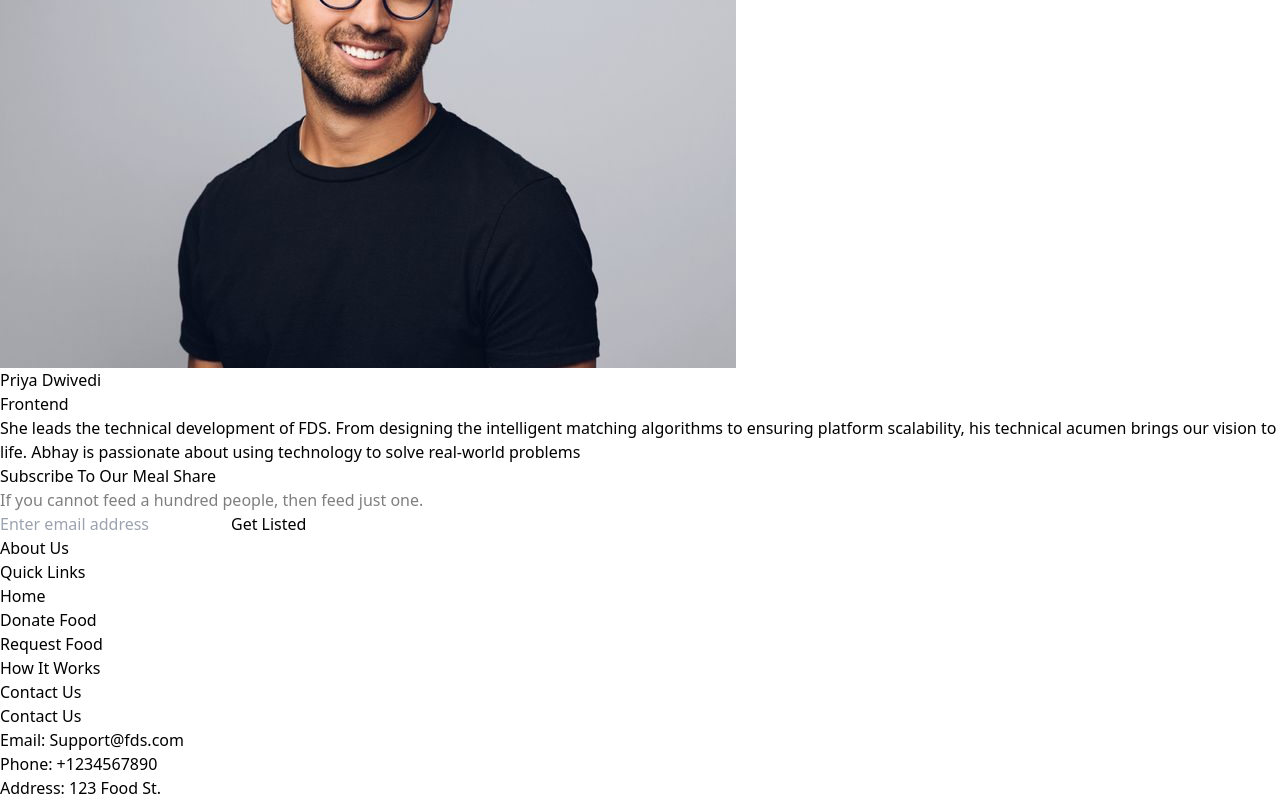
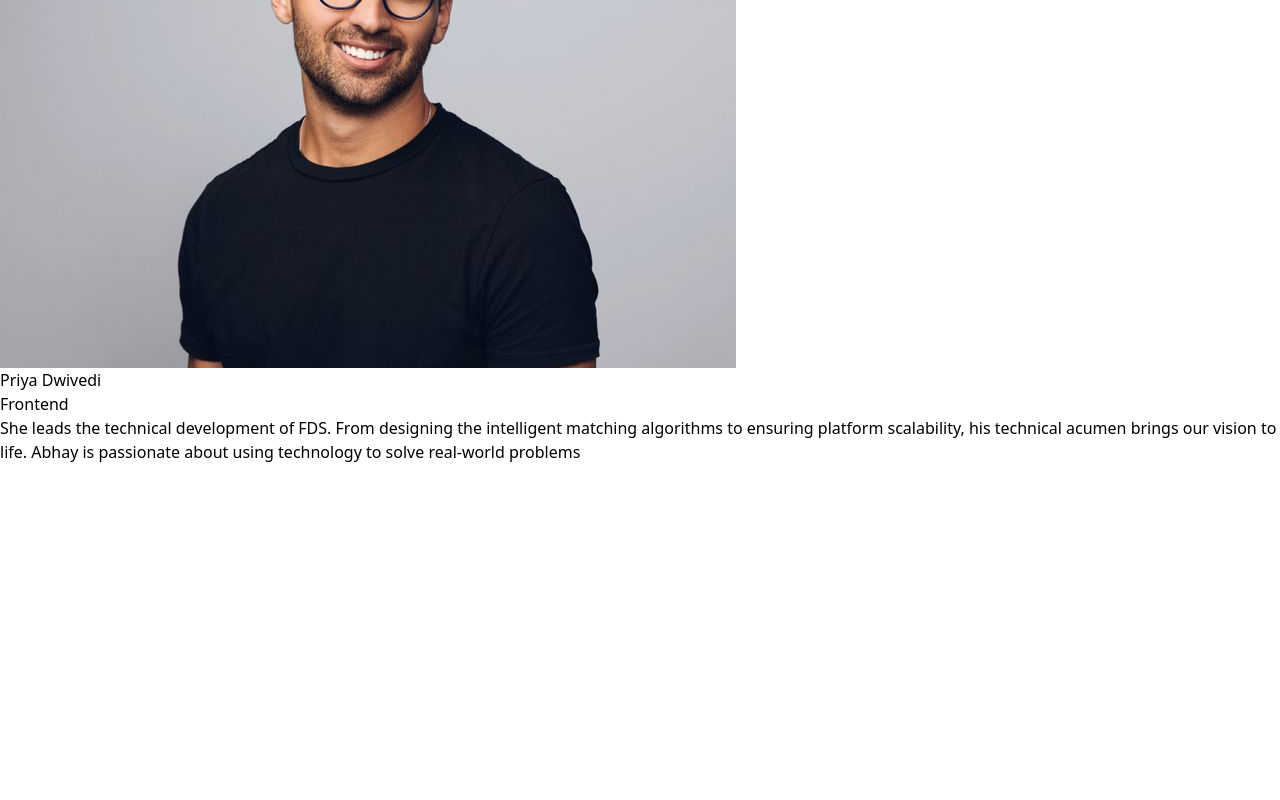
Before and after one commit to Sachin-0099/MealShare, a React (Vite) app: page /About in a window 1280 px wide. Shown: the part 7438-8238 px from the top of the page. After the commit the page ends 7902 px from the top, so only its background shows below. Built offline with nearby package versions, Linux system fonts and the light colour scheme; the HTML template or start-up script is replaced by a standard one.

Commit message:
Revert "Merge pull request #16 from Sachin-0099/feature/sachin"
This reverts commit dbb7b131ef9b1e75d2f32f608c782ee3271984ba, reversing
changes made to 68a03b8e19918e9854854a7fe34469cfeba8819e.

```diff
--- a/package.json
+++ b/package.json
@@ -11,7 +11,6 @@
   },
   "dependencies": {
     "mealshare": "file:",
-    "prop-types": "^15.8.1",
     "react": "^18.3.1",
     "react-dom": "^18.3.1",
     "react-router-dom": "^7.1.1"
--- a/src/components/AboutComponents/Card.jsx
+++ b/src/components/AboutComponents/Card.jsx
@@ -1,5 +1,4 @@
 import React from 'react';
-import PropTypes from 'prop-types';
 
 const Card = ({ image, title, description }) => {
   return (
--- a/src/components/AboutComponents/PeopleCard.jsx
+++ b/src/components/AboutComponents/PeopleCard.jsx
@@ -1,5 +1,4 @@
 import React from 'react';
-import PropTypes from 'prop-types';
 
 const PeopleCard = ({ profileImg, name, title, description }) => {
   return (
--- a/src/components/ServicesComponents/CardServices.jsx
+++ b/src/components/ServicesComponents/CardServices.jsx
@@ -1,5 +1,4 @@
 import React from 'react';
-import PropTypes from 'prop-types';
 import { Link } from 'react-router-dom';
 
 const CardServices = ({ img, title, description, link }) => {
@@ -13,8 +12,8 @@ const CardServices = ({ img, title, description, link }) => {
         padding: '10px',
         textDecoration: 'none', // Ensures no underline for the link
         color: 'inherit', // Keeps text colors from the component
-      }}
-    >
+        }}
+     >
       <div className="absolute -top-[35px]">
         <img
           src={img}
@@ -27,20 +26,10 @@ const CardServices = ({ img, title, description, link }) => {
         <p className="text-sm text-gray-600 mt-2 leading-relaxed h-[8rem] overflow-hidden leading-1">
           {description}
         </p>
+
       </div>
     </Link>
   );
 };
 
-CardServices.propTypes = {
-  img: PropTypes.string.isRequired, // Validates that 'img' is a string and required
-  title: PropTypes.string.isRequired, // Validates that 'title' is a string and required
-  description: PropTypes.string.isRequired, // Validates that 'description' is a string and required
-  link: PropTypes.string, // Validates that 'link' is a string (optional)
-};
-
-CardServices.defaultProps = {
-  link: "https://www.google.com/?client=safari", // Default value for 'link' if not provided
-};
-
 export default CardServices;
--- a/src/pages/About.jsx
+++ b/src/pages/About.jsx
@@ -2,7 +2,6 @@ import React from 'react'
 import Work from '../components/AboutComponents/Work'
 import PeopleSection from '../components/AboutComponents/PeopleSection'
 import AboutUs from '../components/AboutComponents/AboutUs'
-import Footer from '../components/Footer'
 
 const About = () => {
   return (
@@ -10,8 +9,6 @@ const About = () => {
       <AboutUs/>
       <Work/>
   <PeopleSection/>
-  <Footer/>
-
     </div>
   )
 }
--- a/src/pages/Services.jsx
+++ b/src/pages/Services.jsx
@@ -1,13 +1,11 @@
 import React from 'react'
 import OurServices from '../components/ServicesComponents/OurServices'
-import Footer from '../components/Footer'
 
 
 const Services = () => {
   return (
     <div>
   <OurServices/>
-  <Footer/>
     </div>
   )
 }
```
Also changed, not shown: 1 other file (tests, documents, lock files or other folders).
